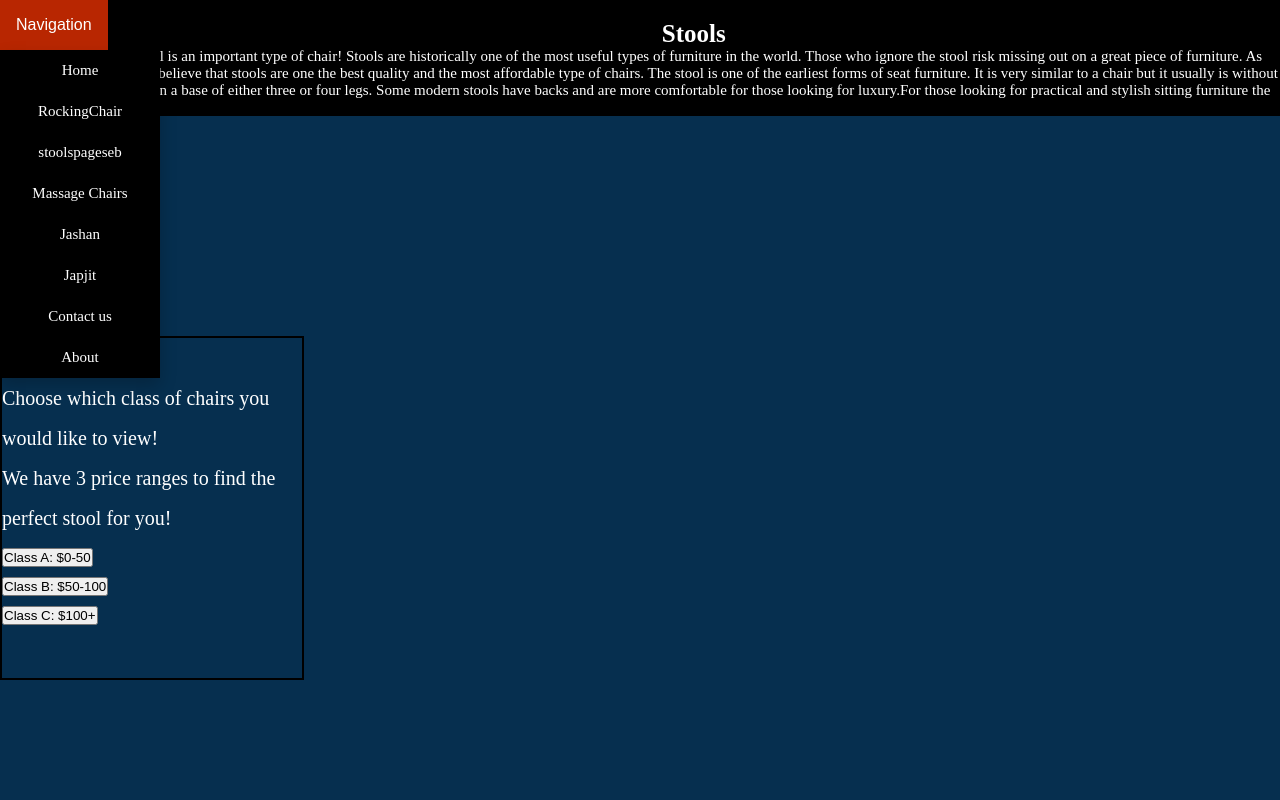
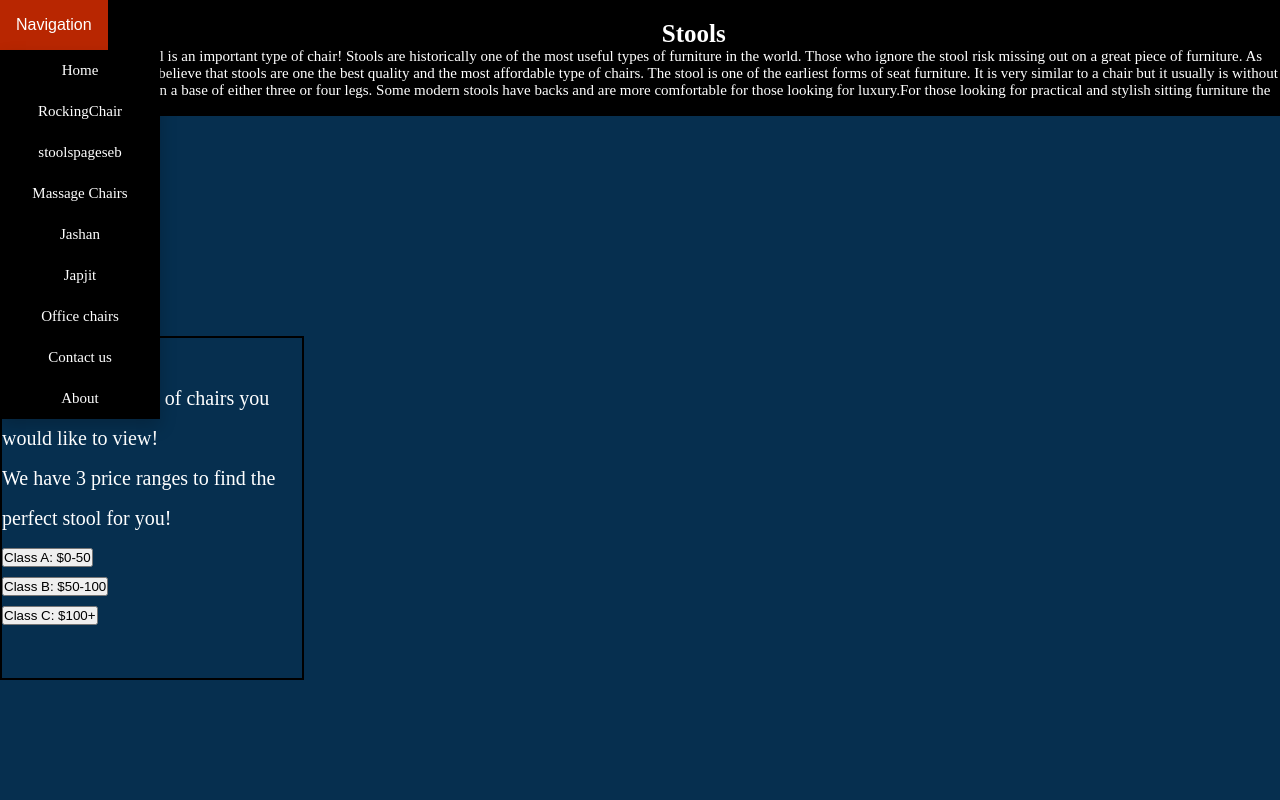
Before and after one commit to jssr26/Gerald-o.github.io, a plain HTML site: page stoolpageseb.html in a window 1280 px wide. Shown: the top 800 px of the page. Drawn offline with Linux system fonts and the light colour scheme.

Commit message:
Update stoolpageseb.html

```diff
--- a/stoolpageseb.html
+++ b/stoolpageseb.html
@@ -16,6 +16,7 @@
 	<a href="Gerald/HTML/Chairs.html">Massage Chairs</a>
     <a href="Jashan/jashan.html">Jashan</a>
 	<a href="Kitchenjapjit/kitchenchairs.html">Japjit</a>
+	  <a href="Chairs/Office chairs.html">Office chairs</a>
 	<a href="contactus.html">Contact us</a>
 	<a href="about.html">About</a>
 
```
